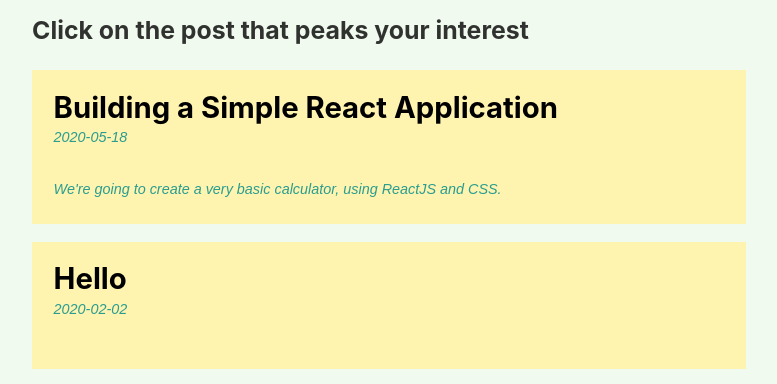
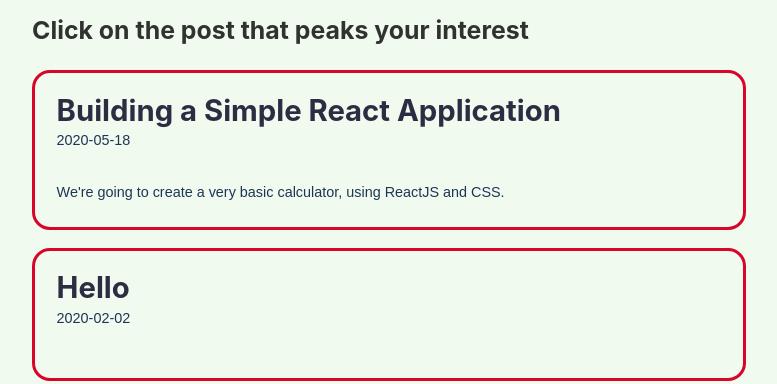
Before and after one commit to sixfwa/personal-website, a Gatsby site: page /blogs in a window 1280 px wide. Shown: the part 386-770 px from the top of the page, without its empty margins (251-1028 px from the left). Built offline with nearby package versions, Linux system fonts and the light colour scheme; Gatsby itself is replaced by a stand-in of ours.

Commit message:
removed the ugly styles

```diff
--- a/src/pages/blogs.module.scss
+++ b/src/pages/blogs.module.scss
@@ -5,16 +5,20 @@
 
 .post {
   margin: 1rem 0;
+
   a {
-    background: #fff3b0;
-    color: black;
+    background: #f1faee;
+    color: #2b2d42;
     display: block;
     padding: 1.2rem;
     text-decoration: none;
+    border: 0.2rem solid #d90429;
+    border-radius: 1rem;
   }
 
   a:hover {
-    background: #fff3b0;
+    box-shadow: 0 8px 6px -6px black;
+    transition: box-shadow 0.25s ease-in-out;
   }
 
   h2 {
@@ -22,8 +26,8 @@
   }
 
   p {
-    color: #2a9d8f;
+    color: #1d3557;
     font-size: 0.8rem;
-    font-style: italic;
+    // font-style: italic;
   }
 }
```
